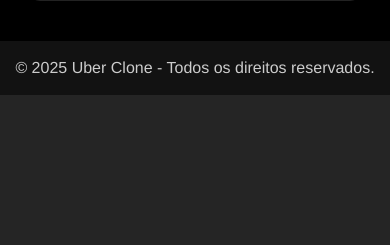
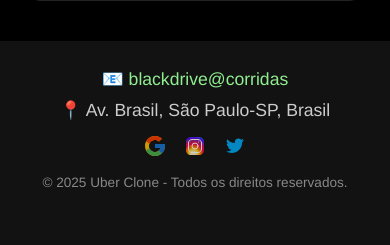
Before and after one commit to Gabrielbrrf/Trabalho-BRUNORIDE1, a PHP site: the page made by src/view/ClienteView/Dashboard.php in a window 390 px wide. Shown: the part 1453-1698 px from the top of the page. Before the commit the page ends 1548 px from the top, so only its background shows below. Run offline with PHP 8.4, Linux system fonts and the light colour scheme; the template is opened without the code that fills it, so the values that code supplies are empty; the visitor is signed in with stand-in values (Sample User, id 1).

Commit message:
Arrumado as cores

```diff
--- a/src/view/ClienteView/Dashboard.php
+++ b/src/view/ClienteView/Dashboard.php
@@ -123,7 +123,6 @@
             border-radius: 25px;
             padding: 12px 30px;
             font-weight: 600;
-            font-size: 1rem;
             color: #000;
             background-color: #0dcaf0;
             border: none;
@@ -154,13 +153,6 @@
         }
         .btn-danger:hover {
             background-color: #bb2d3b;
-        }
-        footer {
-            background-color: #121212;
-            color: #ccc;
-            text-align: center;
-            padding: 15px;
-            margin-top: auto;
         }
         /* Banner animado */
         #ad-banner {
@@ -238,6 +230,61 @@
                 padding: 15px;
             }
         }
+
+        /* Footer mesclado */
+        footer {
+            background-color: #121212;
+            color: #ccc;
+            padding: 20px 15px;
+            text-align: center;
+            margin-top: auto;
+            font-size: 0.9rem;
+        }
+        .footer-container {
+            max-width: 1200px;
+            margin: 0 auto;
+        }
+        .contact-info p {
+            margin: 5px 0;
+        }
+        .footer-link {
+            color: #90ee90;
+            text-decoration: none;
+        }
+        .footer-link:hover {
+            text-decoration: underline;
+        }
+        .social-icons {
+            margin: 10px 0 15px;
+        }
+        .social-icons a {
+            margin: 0 10px;
+            display: inline-block;
+            vertical-align: middle;
+        }
+        .social-icons img {
+            width: 28px;
+            height: 28px;
+            filter: brightness(0.8);
+            transition: filter 0.3s ease;
+        }
+        .social-icons a:hover img {
+            filter: brightness(1);
+        }
+        .footer-copy {
+            font-size: 0.85rem;
+            color: #888;
+            margin-top: 10px;
+        }
+        @media (max-width: 576px) {
+            .social-icons a {
+                margin: 0 6px;
+            }
+            .social-icons img {
+                width: 24px;
+                height: 24px;
+            }
+        }
     </style>
 </head>
 <body>
@@ -288,43 +335,28 @@
 </div>
 
 <footer>
-    &copy; 2025 Uber Clone - Todos os direitos reservados.
+  <div class="footer-container">
+    <div class="contact-info">
+      <p>📧 <a href="mailto:blackdrive@corridas" class="footer-link">blackdrive@corridas</a></p>
+      <p>📍 Av. Brasil, São Paulo-SP, Brasil</p>
+    </div>
+    <div class="social-icons">
+      <a href="#" aria-label="Baixar no Google Play">
+        <img src="../style/icons/google-play.svg" alt="Google Play" />
+      </a>
+      <a href="https://instagram.com/BlackDrive" target="_blank" aria-label="Instagram">
+        <img src="../style/icons/instagram.svg" alt="Instagram" />
+      </a>
+      <a href="https://x.com/BlackDrive" target="_blank" aria-label="X">
+        <img src="../style/icons/x.svg" alt="X" />
+      </a>
+    </div>
+    <p class="footer-copy">&copy; 2025 Uber Clone - Todos os direitos reservados.</p>
+  </div>
 </footer>
 
 <!-- Leaflet JS -->
 <script src="https://unpkg.com/leaflet@1.9.4/dist/leaflet.js"></script>
 
-<!-- Bootstrap Bundle -->
-<script src="https://cdn.jsdelivr.net/npm/bootstrap@5.3.3/dist/js/bootstrap.bundle.min.js"></script>
-
-<script>
-    var map = L.map('map').setView([-23.55052, -46.633308], 13);
-    L.tileLayer('https://{s}.tile.openstreetmap.org/{z}/{x}/{y}.png', {
-        attribution: '© OpenStreetMap contributors'
-    }).addTo(map);
-
-    // Texto que vai aparecer animado no banner
-    const bannerText = [
-        "Transporte confiável com segurança e agilidade.",
-        "Serviço que conecta você com o Brasil.",
-        "Bolsonaro apoiando a mobilidade do país!"
-    ];
-
-    const textContainer = document.querySelector('#ad-banner .text');
-    let index = 0;
-
-    function animateText() {
-        textContainer.style.opacity = 0;
-        setTimeout(() => {
-            textContainer.textContent = bannerText[index];
-            textContainer.style.opacity = 1;
-            index = (index + 1) % bannerText.length;
-        }, 500);
-    }
-
-    animateText(); // primeira exibição
-    setInterval(animateText, 4000); // troca a cada 4 segundos
-</script>
-
 </body>
 </html>
```
